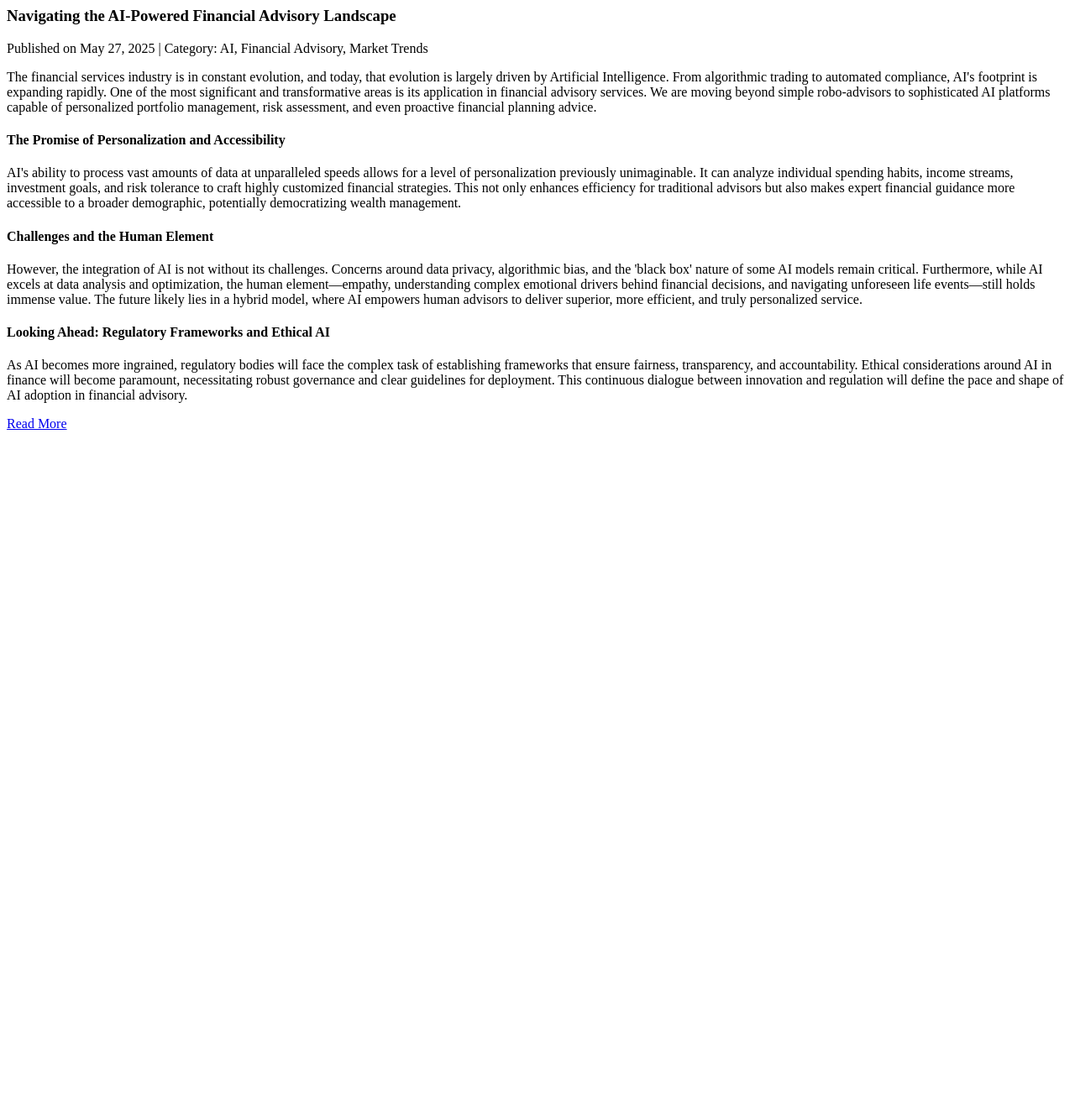
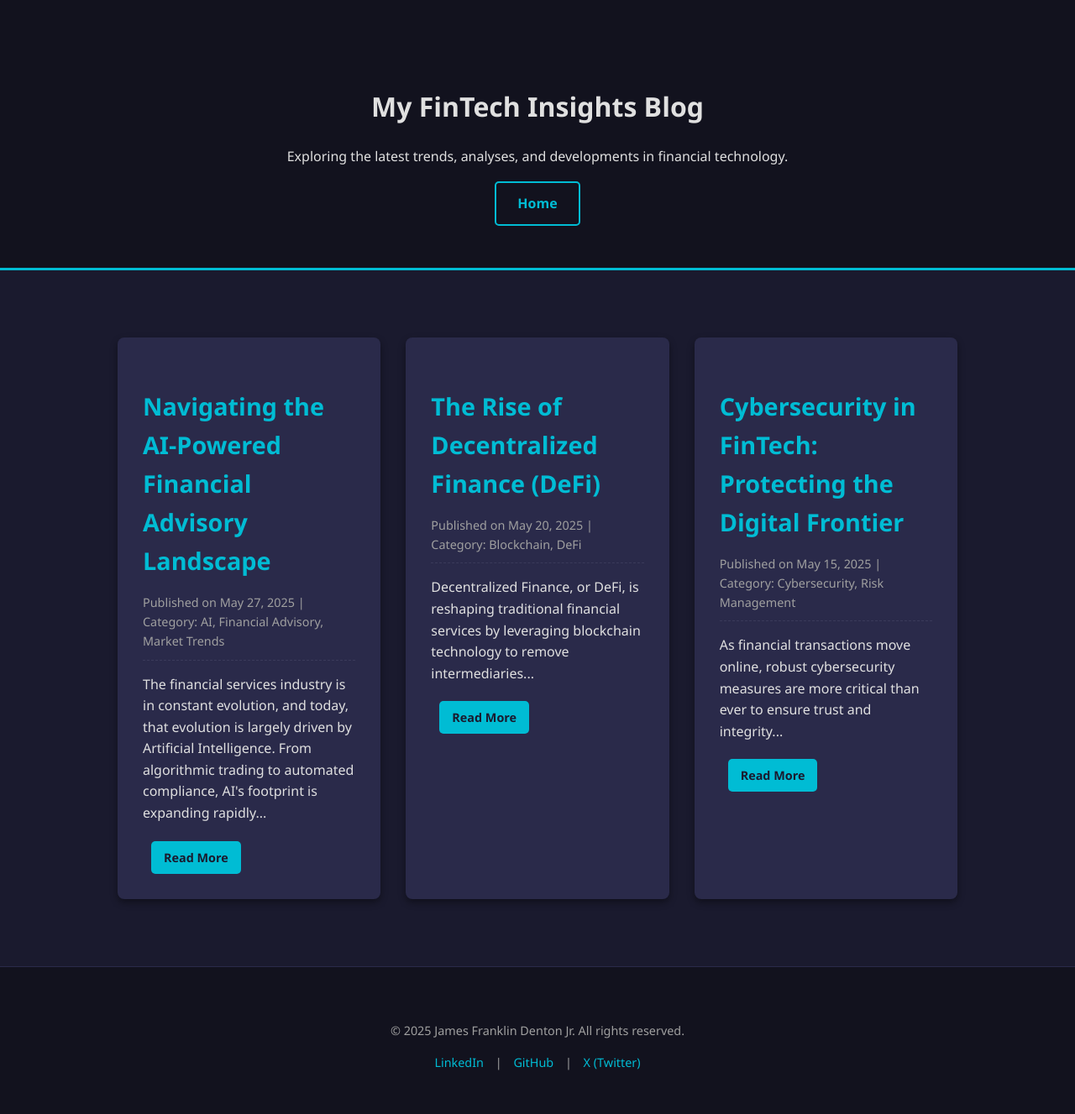
Before and after one commit to supermanlxvi/JFDentonjr, a plain HTML site: page blog.html in a window 1280 px wide. Shown: the whole page at 84% size. Before the commit the page ends 800 px from the top, so only its background shows below. Drawn offline with Linux system fonts and the light colour scheme.

Commit message:
Corrected blog.html structure and layout

```diff
--- a/blog.html
+++ b/blog.html
@@ -1,15 +1,61 @@
-<article class="blog-post">
-    <h3>Navigating the AI-Powered Financial Advisory Landscape</h3>
-    <p class="post-meta">Published on May 27, 2025 | Category: AI, Financial Advisory, Market Trends</p>
-    <p>The financial services industry is in constant evolution, and today, that evolution is largely driven by Artificial Intelligence. From algorithmic trading to automated compliance, AI's footprint is expanding rapidly. One of the most significant and transformative areas is its application in financial advisory services. We are moving beyond simple robo-advisors to sophisticated AI platforms capable of personalized portfolio management, risk assessment, and even proactive financial planning advice.</p>
+<!DOCTYPE html>
+<html lang="en">
+<head>
+    <meta charset="UTF-8">
+    <meta name="viewport" content="width=device-width, initial-scale=1.0">
+    <title>Blog - James Franklin Denton Jr.</title>
+    <link rel="stylesheet" href="style.css">
+</head>
+<body>
 
-    <h4>The Promise of Personalization and Accessibility</h4>
-    <p>AI's ability to process vast amounts of data at unparalleled speeds allows for a level of personalization previously unimaginable. It can analyze individual spending habits, income streams, investment goals, and risk tolerance to craft highly customized financial strategies. This not only enhances efficiency for traditional advisors but also makes expert financial guidance more accessible to a broader demographic, potentially democratizing wealth management.</p>
+    <header class="page-header">
+        <div class="container">
+            <h1>My FinTech Insights Blog</h1>
+            <p>Exploring the latest trends, analyses, and developments in financial technology.</p>
+            <nav>
+                <a href="index.html" class="button button-secondary">Home</a>
+                </nav>
+        </div>
+    </header>
 
-    <h4>Challenges and the Human Element</h4>
-    <p>However, the integration of AI is not without its challenges. Concerns around data privacy, algorithmic bias, and the 'black box' nature of some AI models remain critical. Furthermore, while AI excels at data analysis and optimization, the human element—empathy, understanding complex emotional drivers behind financial decisions, and navigating unforeseen life events—still holds immense value. The future likely lies in a hybrid model, where AI empowers human advisors to deliver superior, more efficient, and truly personalized service.</p>
+    <main class="blog-posts-section">
+        <div class="container">
+            <div class="blog-grid">
+                <article class="blog-post">
+                    <h3>Navigating the AI-Powered Financial Advisory Landscape</h3>
+                    <p class="post-meta">Published on May 27, 2025 | Category: AI, Financial Advisory, Market Trends</p>
+                    <p>The financial services industry is in constant evolution, and today, that evolution is largely driven by Artificial Intelligence. From algorithmic trading to automated compliance, AI's footprint is expanding rapidly...</p>
+                    <a href="blog-posts/ai-advisory-landscape.html" class="button button-small">Read More</a>
+                </article>
 
-    <h4>Looking Ahead: Regulatory Frameworks and Ethical AI</h4>
-    <p>As AI becomes more ingrained, regulatory bodies will face the complex task of establishing frameworks that ensure fairness, transparency, and accountability. Ethical considerations around AI in finance will become paramount, necessitating robust governance and clear guidelines for deployment. This continuous dialogue between innovation and regulation will define the pace and shape of AI adoption in financial advisory.</p>
+                <article class="blog-post">
+                    <h3>The Rise of Decentralized Finance (DeFi)</h3>
+                    <p class="post-meta">Published on May 20, 2025 | Category: Blockchain, DeFi</p>
+                    <p>Decentralized Finance, or DeFi, is reshaping traditional financial services by leveraging blockchain technology to remove intermediaries...</p>
+                    <a href="#" class="button button-small">Read More</a>
+                </article>
 
-    <a href="#" class="button button-small">Read More</a> </article>
+                <article class="blog-post">
+                    <h3>Cybersecurity in FinTech: Protecting the Digital Frontier</h3>
+                    <p class="post-meta">Published on May 15, 2025 | Category: Cybersecurity, Risk Management</p>
+                    <p>As financial transactions move online, robust cybersecurity measures are more critical than ever to ensure trust and integrity...</p>
+                    <a href="#" class="button button-small">Read More</a>
+                </article>
+
+                </div>
+        </div>
+    </main>
+
+    <footer>
+        <div class="container">
+            <p>&copy; 2025 James Franklin Denton Jr. All rights reserved.</p>
+            <div class="footer-links">
+                <a href="https://linkedin.com/in/yourprofile" target="_blank">LinkedIn</a> |
+                <a href="https://github.com/supermanlxvi" target="_blank">GitHub</a> |
+                <a href="#">X (Twitter)</a>
+            </div>
+        </div>
+    </footer>
+
+</body>
+</html>
```
